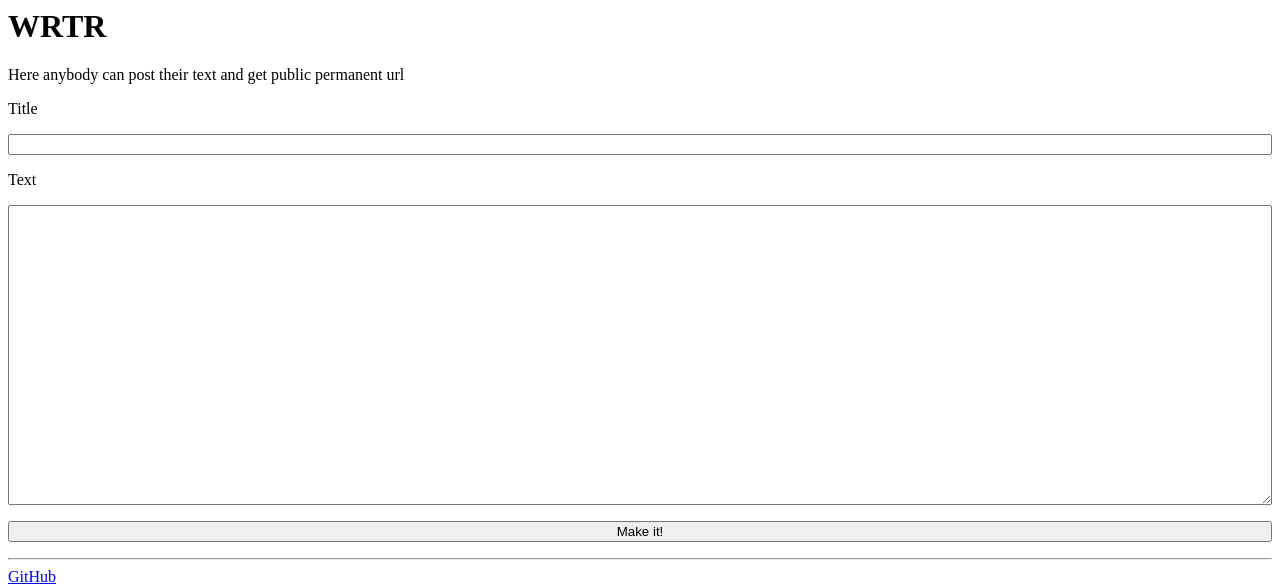
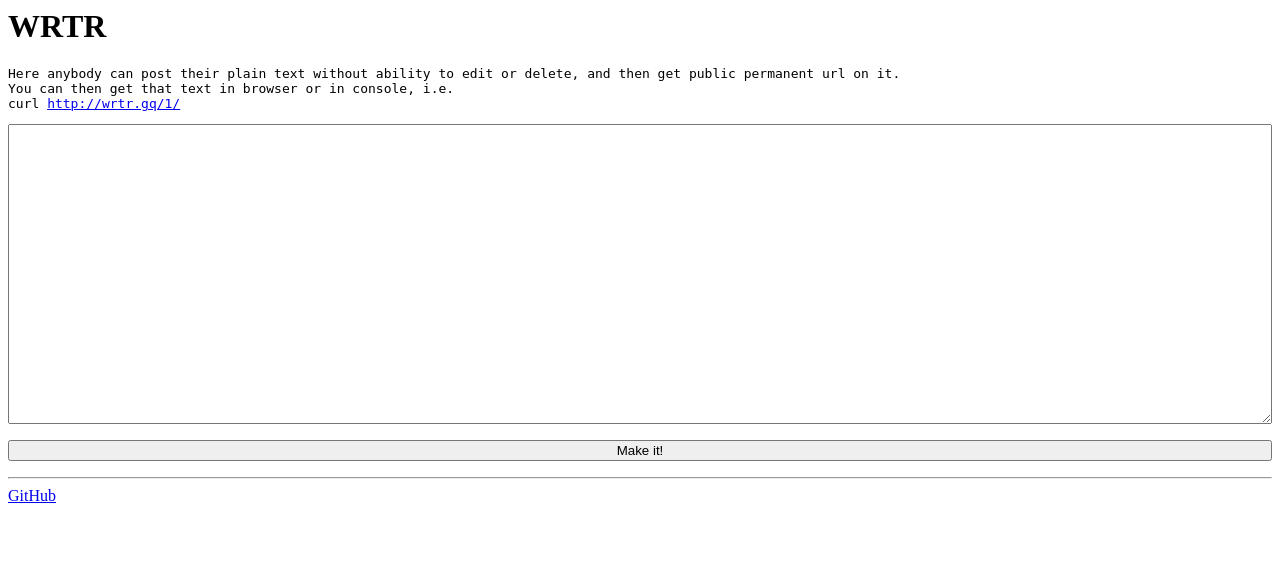
Before and after one commit to aeifn/wrtr, a Django app: template core/templates/add.html in a window 1280 px wide. Shown: the top 584 px of the page. Run offline with Django 3.2, Linux system fonts and the light colour scheme; the template is opened without the code that fills it, so the values that code supplies are empty.

Commit message:
Deleted title, just plain text field in result

```diff
--- a/core/models.py
+++ b/core/models.py
@@ -3,5 +3,4 @@ from django.db import models
 # Create your models here.
 
 class Article(models.Model):
-    title=models.CharField(max_length=500, blank=False)
     text=models.TextField(blank=False)
--- a/core/templates/add.html
+++ b/core/templates/add.html
@@ -3,14 +3,13 @@
 {% block content %}
 
 <h1>WRTR</h1>
-<p>
-Here anybody can post their text and get public permanent url
-</p>
+<pre>
+Here anybody can post their plain text without ability to edit or delete, and then get public permanent url on it.
+You can then get that text in browser or in console, i.e.
+curl <a href="http://wrtr.gq/1/">http://wrtr.gq/1/</a>
+</pre>
 <form method="POST">
 	{% csrf_token %}
-	<p>Title</p>
-	<input name="title"/>
-	<p>Text</p>
 	<textarea name="text"></textarea>
 	<p>
 	<input type="submit" value="Make it!">
--- a/core/templates/index.html
+++ /dev/null
@@ -1,5 +0,0 @@
-{% extends 'base.html' %}
-
-{% block content %}
-<h1>WRTR</h1>
-{% endblock %}
--- a/core/views.py
+++ b/core/views.py
@@ -13,10 +13,8 @@ def article(request, id):
 
 def add(request):
     if request.method == "POST":
-        title = request.POST.get('title')
         text = request.POST.get('text')
         article = Article()
-        article.title = title
         article.text = text
         article.save()
         return redirect('article', article.id)
```
Also changed, not shown: core/templates/article.html (deleted, +0 -9 lines), core/migrations/0003_remove_article_title.py (added).
